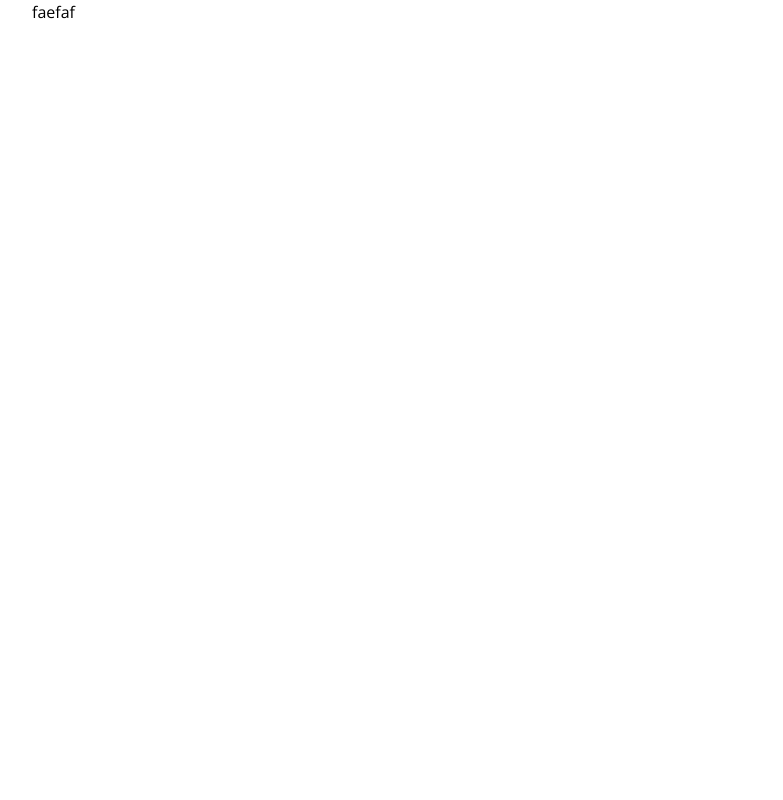
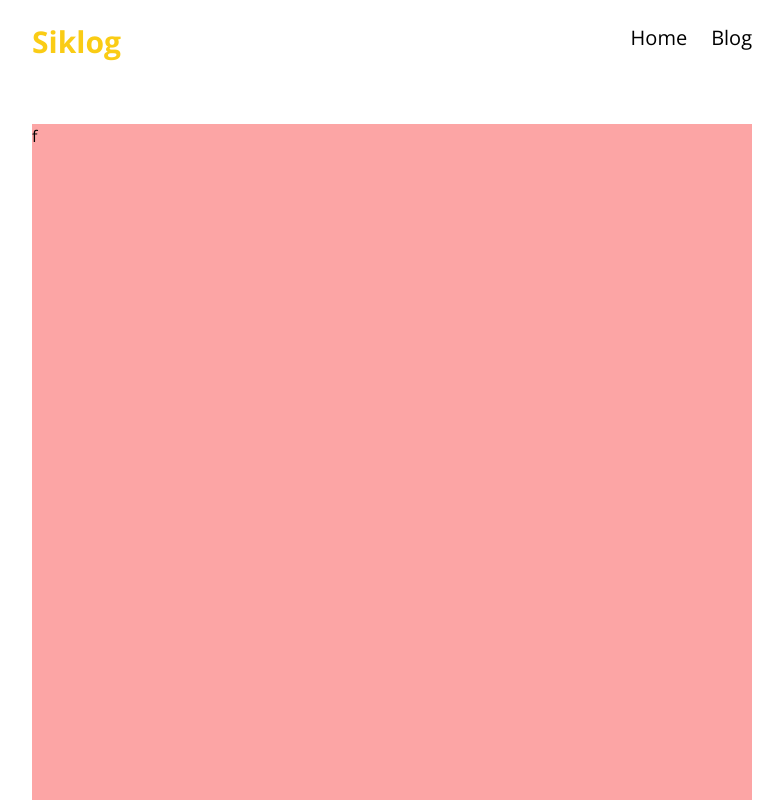
Before and after one commit to M-Sik/siklog, a Next.js app: page / in a window 1280 px wide. Shown: the top 800 px of the page, without its empty margins (248-1031 px from the left). Built offline with nearby package versions, Linux system fonts and the light colour scheme.

Commit message:
[feat] header 레이아웃 구현

```diff
--- a/src/app/layout.tsx
+++ b/src/app/layout.tsx
@@ -1,3 +1,4 @@
+import Header from '@/components/headers/Header';
 import './globals.css';
 import { Open_Sans } from 'next/font/google';
 
@@ -12,7 +13,8 @@ export default function RootLayout({ children }: { children: React.ReactNode })
   return (
     <html lang="ko" className={openSans.className}>
       <body className="h-full">
-        <main className="max-w-screen-md px-6 mx-auto">{children}</main>
+        <Header />
+        <main className="max-w-screen-md px-6 mx-auto mt-10">{children}</main>
       </body>
     </html>
   );
--- a/src/app/page.tsx
+++ b/src/app/page.tsx
@@ -1,3 +1,8 @@
 export default async function Home() {
-  return <section>faefaf</section>;
+  return (
+    <section>
+      <div className="bg-red-300 h-screen">f</div>
+      <div className="bg-red-300 h-screen">d</div>
+    </section>
+  );
 }
--- /dev/null
+++ b/src/components/headers/Header.tsx
@@ -0,0 +1,41 @@
+'use client';
+
+import { useThrottle } from '@/hooks/useThrottle';
+import Link from 'next/link';
+
+import React, { useEffect, useState } from 'react';
+
+const navs = ['Home', 'Blog'];
+
+export default function Header() {
+  const [scrollPosition, setScrollPosition] = useState(0);
+
+  const handleScroll = useThrottle(() => {
+    setScrollPosition(window.scrollY || document.documentElement.scrollTop);
+    console.log(scrollPosition);
+  }, 20);
+
+  useEffect(() => {
+    window.addEventListener('scroll', handleScroll);
+    return () => window.removeEventListener('scroll', handleScroll);
+  }, [handleScroll]);
+
+  return (
+    <header
+      className={`w-full sticky top-0 z-10 transition-all duration-200 ${
+        scrollPosition > 50 && 'bg-white shadow-lg'
+      }`}
+    >
+      <div className="max-w-screen-md flex mx-auto px-6 py-6 justify-between bg-white">
+        <b className="text-yellow-400 text-3xl">Siklog</b>
+        <nav className="flex gap-6 text-xl">
+          {navs.map((nav) => (
+            <Link href={'/'} key={nav}>
+              {nav}
+            </Link>
+          ))}
+        </nav>
+      </div>
+    </header>
+  );
+}
--- /dev/null
+++ b/src/hooks/useThrottle.ts
@@ -0,0 +1,31 @@
+import { useEffect, useRef, useCallback } from 'react';
+
+interface ThrottledFunction<T extends (...args: any[]) => void> {
+  (...args: Parameters<T>): void;
+}
+
+export function useThrottle<T extends (...args: any[]) => void>(
+  callback: T,
+  delay: number,
+): ThrottledFunction<T> {
+  const previousCallback = useRef<T>(callback);
+  const previousTime = useRef<number>(0);
+
+  useEffect(() => {
+    previousCallback.current = callback;
+  }, [callback]);
+
+  const throttledFunction = useCallback<ThrottledFunction<T>>(
+    (...args: Parameters<T>) => {
+      const now = new Date().getTime();
+      const timeDiff = now - previousTime.current;
+      if (timeDiff >= delay) {
+        previousCallback.current(...args);
+        previousTime.current = now;
+      }
+    },
+    [delay],
+  );
+
+  return throttledFunction;
+}
```
